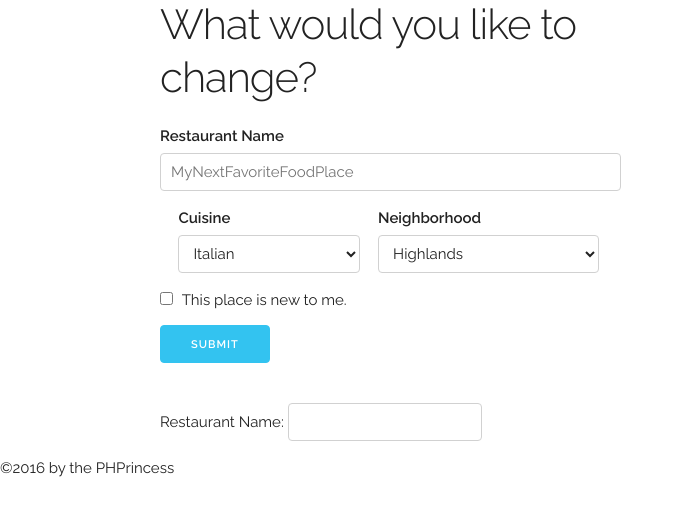
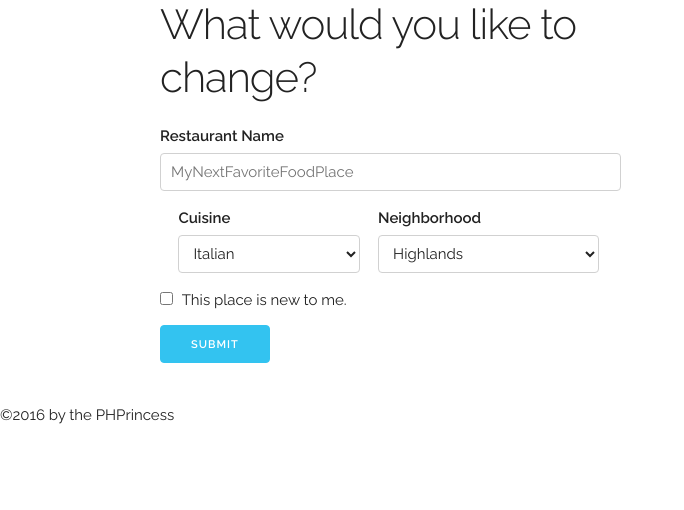
Before and after one commit to syoustra/WhereToEat, a PHP site: page /revision.php in a window 1280 px wide. Shown: the part 290-800 px from the top of the page, without its empty margins (0-684 px from the left). Run offline with PHP 8.4, Linux system fonts and the light colour scheme.

Commit message:
Testing form layout

```diff
--- a/revision.php
+++ b/revision.php
@@ -43,9 +43,6 @@ echo "<h2>What would you like to change?</h2>";
 
 
 
-Restaurant Name: <input type="text" name="name">
-</form>
-
 
 
 <?php
```
